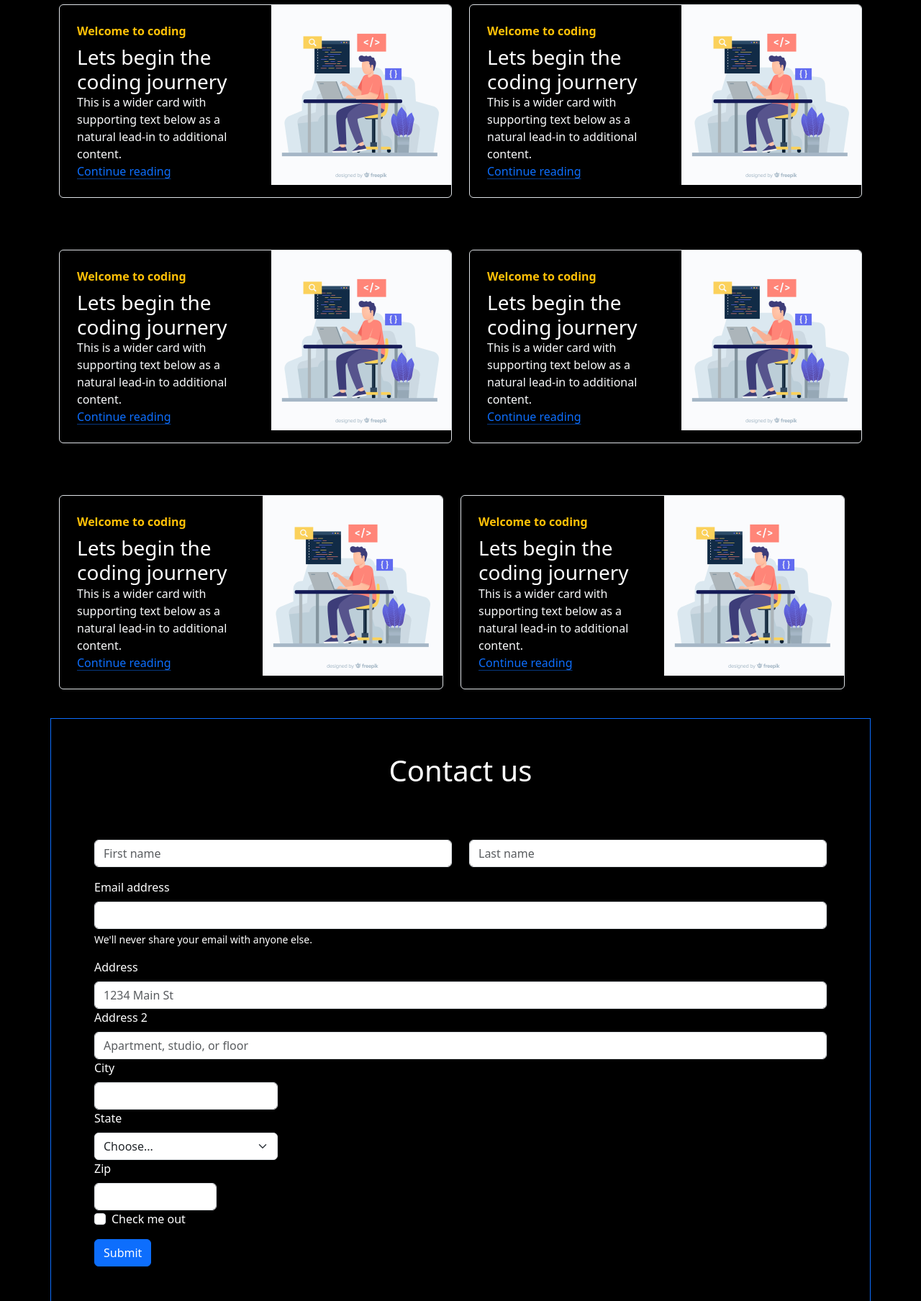
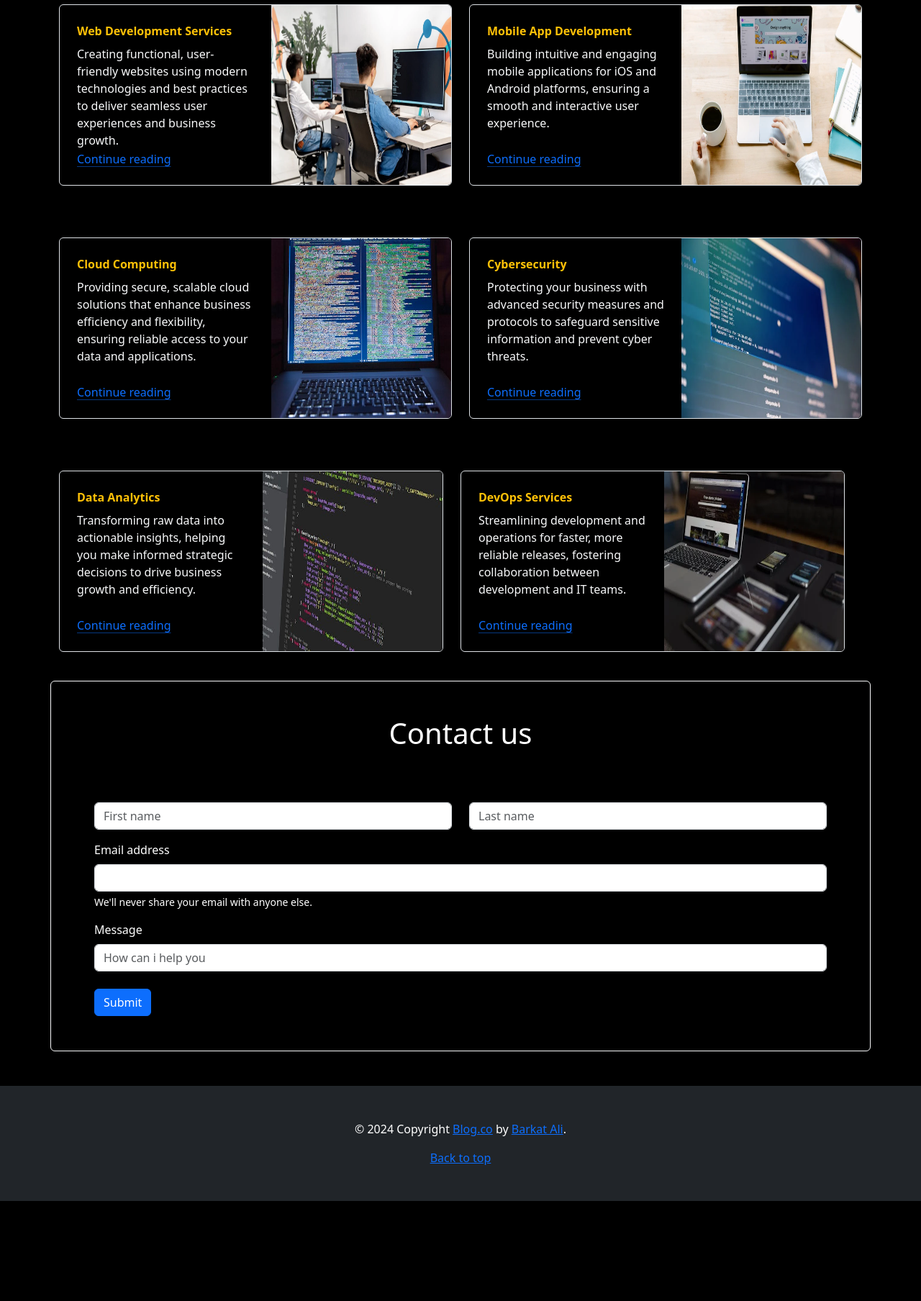
Before and after one commit to Barkat0126/Bootstrap, a plain HTML site: page index.html in a window 1280 px wide. Shown: the part 600-2408 px from the top of the page at 72% size. After the commit the page ends 2269 px from the top, so only its background shows below. Drawn offline with nearby package versions, Linux system fonts and the light colour scheme.

Commit message:
final touch

```diff
--- a/index.html
+++ b/index.html
@@ -11,7 +11,7 @@
     <!--NAV-BAR-->
     <nav class="navbar navbar-expand-lg bg-body-tertiary "  data-bs-theme="dark">
         <div class="container-fluid">
-          <a class="navbar-brand" href="#">Navbar</a>
+          <a class="navbar-brand" href="#">Blog.co</a>
           <button class="navbar-toggler" type="button" data-bs-toggle="collapse" data-bs-target="#navbarSupportedContent" aria-controls="navbarSupportedContent" aria-expanded="false" aria-label="Toggle navigation">
             <span class="navbar-toggler-icon"></span>
           </button>
@@ -20,14 +20,14 @@
               <li class="nav-item">
                 <a class="nav-link active" aria-current="page" href="#">Home</a>
               </li>
-              <li class="nav-item">
+              <!--<li class="nav-item">
                 <a class="nav-link active" aria-current="page" href="#">About Us</a>
-              </li>
+              </li>-->
               <li class="nav-item">
                 <a class="nav-link active" aria-current="page" href="#our-services"> Our Services </a>
               </li>
               <li class="nav-item">
-                <a class="nav-link active" aria-current="page" href="#">Contact Us</a>
+                <a class="nav-link active" aria-current="page" href="#contact-us">Contact Us</a>
               </li>
           </div>
         </div>
@@ -42,24 +42,26 @@
         </div>
         <div class="carousel-inner" >
           <div class="carousel-item active">
-            <img src="/1.jpg" class="d-block w-100 rounded" alt="...">
+            <img src="/2.jpg" class="d-block w-100 rounded" alt="...">
             <div class="carousel-caption d-none d-md-block">
-              <h5>First slide label</h5>
-              <p>Some representative placeholder content for the first slide.</p>
+              <h5>Innovative Web Development</h5>
+              <p> Transforming ideas into functional, user-friendly websites with cutting-edge technologies and creative designs.</p>
             </div>
           </div>
           <div class="carousel-item">
-            <img src="/2.jpg" class="d-block w-100  rounded" alt="...">
+            <img src="/1.jpg" class="d-block w-100  rounded" alt="...">
             <div class="carousel-caption d-none d-md-block">
-              <h5>Second slide label</h5>
-              <p>Some representative placeholder content for the second slide.</p>
+              <h5> Effective Digital Marketing</h5>
+              <p> Enhancing your online presence with strategic SEO, PPC, and social media campaigns tailored to your business goals.
+              </p>
             </div>
           </div>
           <div class="carousel-item">
             <img src="/3.jpg" class="d-block w-100 rounded" alt="...">
             <div class="carousel-caption d-none d-md-block">
-              <h5>Third slide label</h5>
-              <p>Some representative placeholder content for the third slide.</p>
+              <h5>Next-Gen Mobile Apps</h5>
+              <p>Crafting engaging and intuitive mobile applications for iOS and Android to provide seamless user experiences.
+              </p>
             </div>
           </div>
         </div>
@@ -87,13 +89,11 @@
             >
               <div class="col p-4 d-flex flex-column position-static">
                 <strong class="d-inline-block mb-2 text-warning"
-                  >Welcome to coding</strong
+                  > Web Development Services</strong
                 >
-                <h3 class="mb-0 text-white">Lets begin the coding journery</h3>
+                <!--<h3 class="mb-0 text-white">Lets begin the coding journery</h3>-->
                 <p class="card-text mb-auto text-light">
-                  This is a wider card with supporting text below as a natural
-                  lead-in to additional content.
-                </p>
+                    Creating functional, user-friendly websites using modern technologies and best practices to deliver seamless user experiences and business growth.</p>
                 <a
                   href="#"
                   class="icon-link gap-1 icon-link-hover stretched-link"
@@ -103,7 +103,7 @@
                 </a>
               </div>
               <div class="col-auto d-none d-lg-block">
-                  <img src="/2842680.jpg" alt=""  class="bd-placeholder-img"
+                  <img src="/web dev.webp" alt=""  class="bd-placeholder-img"
                   width="250"
                   height="250">
               </div>
@@ -115,12 +115,11 @@
               >
                 <div class="col p-4 d-flex flex-column position-static">
                   <strong class="d-inline-block mb-2 text-warning"
-                    >Welcome to coding</strong
+                    >Mobile App Development</strong
                   >
-                  <h3 class="mb-0 text-white">Lets begin the coding journery</h3>
-                  <p class="card-text mb-auto text-light">
-                    This is a wider card with supporting text below as a natural
-                    lead-in to additional content.
+                <!--<h3 class="mb-0 text-white">Lets begin the coding journery</h3>-->
+                <p class="card-text mb-auto text-light">
+                    Building intuitive and engaging mobile applications for iOS and Android platforms, ensuring a smooth and interactive user experience.
                   </p>
                   <a
                     href="#"
@@ -131,7 +130,7 @@
                   </a>
                 </div>
                 <div class="col-auto d-none d-lg-block">
-                    <img src="/2842680.jpg" alt=""  class="bd-placeholder-img"
+                    <img src="/app dev.webp" alt=""  class="bd-placeholder-img"
                     width="250"
                     height="250">
                 </div>
@@ -145,12 +144,11 @@
             >
               <div class="col p-4 d-flex flex-column position-static">
                 <strong class="d-inline-block mb-2 text-warning"
-                  >Welcome to coding</strong
+                  >Cloud Computing</strong
                 >
-                <h3 class="mb-0 text-white">Lets begin the coding journery</h3>
+                <!--<h3 class="mb-0 text-white">Lets begin the coding journery</h3>-->
                 <p class="card-text mb-auto text-light">
-                  This is a wider card with supporting text below as a natural
-                  lead-in to additional content.
+                    Providing secure, scalable cloud solutions that enhance business efficiency and flexibility, ensuring reliable access to your data and applications.
                 </p>
                 <a
                   href="#"
@@ -161,7 +159,7 @@
                 </a>
               </div>
               <div class="col-auto d-none d-lg-block">
-                  <img src="/2842680.jpg" alt=""  class="bd-placeholder-img"
+                  <img src="/cloud computing.jpeg" alt=""  class="bd-placeholder-img"
                   width="250"
                   height="250">
               </div>
@@ -173,12 +171,11 @@
               >
                 <div class="col p-4 d-flex flex-column position-static">
                   <strong class="d-inline-block mb-2 text-warning"
-                    >Welcome to coding</strong
+                    >Cybersecurity</strong
                   >
-                  <h3 class="mb-0 text-white">Lets begin the coding journery</h3>
-                  <p class="card-text mb-auto text-light">
-                    This is a wider card with supporting text below as a natural
-                    lead-in to additional content.
+                <!--<h3 class="mb-0 text-white">Lets begin the coding journery</h3>-->
+                <p class="card-text mb-auto text-light">
+                    Protecting your business with advanced security measures and protocols to safeguard sensitive information and prevent cyber threats.
                   </p>
                   <a
                     href="#"
@@ -189,7 +186,7 @@
                   </a>
                 </div>
                 <div class="col-auto d-none d-lg-block">
-                    <img src="/2842680.jpg" alt=""  class="bd-placeholder-img"
+                    <img src="/cyber.webp" alt=""  class="bd-placeholder-img"
                     width="250"
                     height="250">
                 </div>
@@ -202,12 +199,11 @@
                 >
                   <div class="col p-4 d-flex flex-column position-static">
                     <strong class="d-inline-block mb-2 text-warning"
-                      >Welcome to coding</strong
+                      > Data Analytics</strong
                     >
-                    <h3 class="mb-0 text-white">Lets begin the coding journery</h3>
-                    <p class="card-text mb-auto text-light">
-                      This is a wider card with supporting text below as a natural
-                      lead-in to additional content.
+                <!--<h3 class="mb-0 text-white">Lets begin the coding journery</h3>-->
+                <p class="card-text mb-auto text-light">
+                        Transforming raw data into actionable insights, helping you make informed strategic decisions to drive business growth and efficiency.
                     </p>
                     <a
                       href="#"
@@ -218,7 +214,7 @@
                     </a>
                   </div>
                   <div class="col-auto d-none d-lg-block">
-                      <img src="/2842680.jpg" alt=""  class="bd-placeholder-img"
+                      <img src="/data any.jpeg" alt=""  class="bd-placeholder-img"
                       width="250"
                       height="250">
                   </div>
@@ -230,12 +226,11 @@
                   >
                     <div class="col p-4 d-flex flex-column position-static">
                       <strong class="d-inline-block mb-2 text-warning"
-                        >Welcome to coding</strong
+                        >DevOps Services</strong
                       >
-                      <h3 class="mb-0 text-white">Lets begin the coding journery</h3>
-                      <p class="card-text mb-auto text-light">
-                        This is a wider card with supporting text below as a natural
-                        lead-in to additional content.
+                <!--<h3 class="mb-0 text-white">Lets begin the coding journery</h3>-->
+                <p class="card-text mb-auto text-light">
+                        Streamlining development and operations for faster, more reliable releases, fostering collaboration between development and IT teams.
                       </p>
                       <a
                         href="#"
@@ -246,7 +241,7 @@
                       </a>
                     </div>
                     <div class="col-auto d-none d-lg-block">
-                        <img src="/2842680.jpg" alt=""  class="bd-placeholder-img"
+                        <img src="/devops.webp" alt=""  class="bd-placeholder-img"
                         width="250"
                         height="250">
                     </div>
@@ -261,7 +256,7 @@
 
       <section id="contact-us">
 
-        <div class="container border border-primary">
+        <div class="container border border-light rounded">
             <h1 class="text-white text-center mt-5">Contact us</h1>
         <form class="p-5">
             <div class="row my-3">
@@ -278,42 +273,20 @@
               <div id="emailHelp" class="form-text text-white">We'll never share your email with anyone else.</div>
             </div>
             <div class="col-12">
-                <label for="inputAddress" class="form-label text-white">Address</label>
-                <input type="text" class="form-control" id="inputAddress" placeholder="1234 Main St">
-              </div>
-              <div class="col-12">
-                <label for="inputAddress2" class="form-label text-white">Address 2</label>
-                <input type="text" class="form-control" id="inputAddress2" placeholder="Apartment, studio, or floor">
-              </div>
-              <div class="col-md-3">
-                <label for="inputCity" class="form-label text-white">City</label>
-                <input type="text" class="form-control" id="inputCity">
-              </div>
-              <div class="col-md-3">
-                <label for="inputState" class="form-label text-white">State</label>
-                <select id="inputState" class="form-select">
-                  <option selected>Choose...</option>
-                  <option>...</option>
-                </select>
-              </div>
-              <div class="col-md-2">
-                <label for="inputZip" class="form-label text-white">Zip</label>
-                <input type="text" class="form-control" id="inputZip">
+                <label for="inputAddress" class="form-label text-white">Message</label>
+                <input type="text" class="form-control" id="inputAddress" placeholder="How can i help you">
               </div>
 
-            <div class="mb-3 form-check">
-              <input type="checkbox" class="form-check-input" id="exampleCheck1">
-              <label class="form-check-label text-white" for="exampleCheck1">Check me out</label>
-            </div>
-            <button type="submit" class="btn btn-primary">Submit</button>
+            <button type="submit" class="btn btn-primary mt-4">Submit</button>
           </form>
         </div>
     </section>
 
+
     <!--footer-->
 
     <footer class="py-5 text-center text-body-secondary bg-dark mt-5">
-        <p class="text-white">Blog template built for <a href="https://getbootstrap.com/">Coding Monkeys</a> by <a href="https://twitter.com/mdo">superhero@mdo</a>.</p>
+        <p class="text-white">© 2024 Copyright <a href="https://getbootstrap.com/">Blog.co</a> by <a href="https://www.linkedin.com/in/barkat-ali-a1b21a1b1/">Barkat Ali</a>.</p>
         <p class="mb-0">
           <a href="#">Back to top</a>
         </p>
```
Also changed, not shown: app dev.webp (added), cloud computing.jpeg (added), cyber.webp (added), data any.jpeg (added), devops.webp (added), web dev.webp (added).
